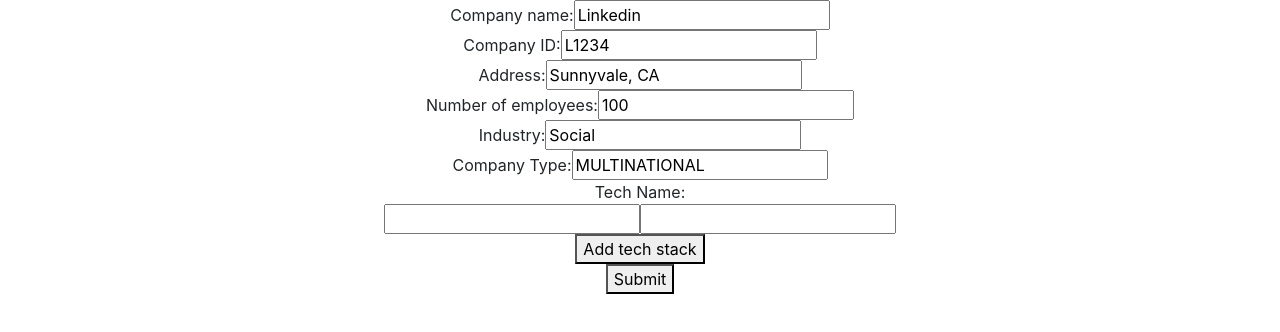
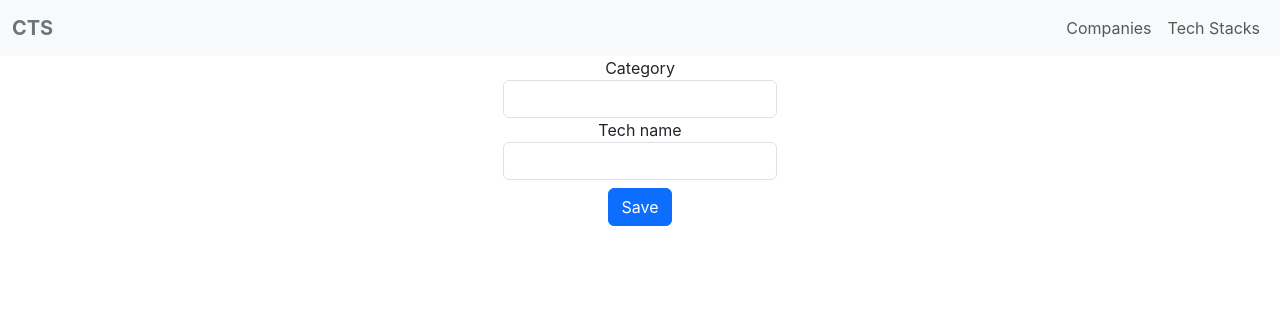
Before and after one commit to reinertisa/company-tech-stack, a React (Create React App) app in the folder cts-website/: page /techStacks in a window 1280 px wide. Shown: the top 332 px of the page. Built offline with nearby package versions, Linux system fonts and the light colour scheme.

Commit message:
feat(website): update company tech stack forms

```diff
--- a/cts-website/src/App.js
+++ b/cts-website/src/App.js
@@ -1,11 +1,20 @@
 import './App.css';
-import CompanyForm from "./components/edit/Company/Form";
+import Navbar from "./components/root/Navbar";
+import {BrowserRouter, Route, Routes} from "react-router";
+import CompanyPage from "./components/edit/Company";
+import TechStackPage from "./components/edit/TechStack";
 
 function App() {
-  return (
-    <div className="App">
-      <CompanyForm />
-    </div>
+    return (
+        <div className="App">
+            <BrowserRouter>
+                <Navbar />
+                <Routes>
+                    <Route path="/companies" element={<CompanyPage />} />
+                    <Route path="/techStacks" element={<TechStackPage />} />
+                </Routes>
+            </BrowserRouter>
+        </div>
   );
 }
 
--- a/cts-website/src/components/edit/Company/Form.js
+++ b/cts-website/src/components/edit/Company/Form.js
@@ -1,90 +1,38 @@
-import {useForm, useFieldArray} from 'react-hook-form';
-import {map} from 'lodash';
+import {useForm, FormProvider} from 'react-hook-form';
 import axios from 'axios';
+import FormText from "../../form/FormText";
+import FormSubmit from "../../form/Submit";
 
-export default function CompanyForm() {
-    const {register, handleSubmit, control} = useForm({
+export default function CompanyForm({onSave}) {
+    const formMethods = useForm({
         defaultValues: {
-            name: 'Linkedin',
-            companyId: 'L1234',
-            address: 'Sunnyvale, CA',
-            numOfEmployees: 100,
-            industry: 'Social',
-            type: 'MULTINATIONAL',
-            techStacks: [{
-                name: '',
-                category: ''
-            }]
+            name: '',
+            country: '',
+            size: '',
+            industry: '',
+            type: '',
         }
     });
 
-    const {fields, append, remove} = useFieldArray({
-        name: 'techStacks', control
-    });
+    const {handleSubmit, control} = formMethods;
 
     const onSubmit = async (data) => {
-        const result = await axios.post("http://localhost:8080/api/v1/companies", {
+        const rez = await axios.post("http://localhost:8080/api/v1/companies", {
             ...data,
         })
-        console.log('Data submitted successfully');
-        console.log(result);
+        onSave(rez?.data);
     }
 
     return (
+        <FormProvider {...formMethods}>
         <form onSubmit={handleSubmit(onSubmit)}>
-            <div>
-                <label htmlFor="name">Company name: </label>
-                <input id="name" type="text"{...register('name')}/>
-            </div>
-
-            <div>
-                <label htmlFor="companyId">Company ID: </label>
-                <input id="companyId" type="text" {...register('companyId')}/>
-            </div>
-
-            <div>
-                <label htmlFor="address">Address: </label>
-                <input id="address" type="text" {...register("address")} />
-            </div>
-
-            <div>
-                <label htmlFor="numOfEmployees">Number of employees: </label>
-                <input id="numOfEmployeess" type="text" {...register("numOfEmployees")} />
-            </div>
-
-            <div>
-                <label htmlFor="industry">Industry: </label>
-                <input id="industry" type="text" {...register("industry")} />
-            </div>
-
-            <div>
-                <label htmlFor="type">Company Type: </label>
-                <input id="type" type="text" {...register("type")} />
-            </div>
-
-            <div>
-                <label htmlFor="techStacks">Tech Name: </label>
-                {map(fields, (field, index) => {
-                    return (
-                        <div key={field.id}>
-                            <input type="text" {...register(`techStacks.${index}.name`)} />
-                            <input type="text" {...register(`techStacks.${index}.category`)} />
-                            {index > 0 && (
-                                    <button type="button" onClick={() => remove({name: ''})}>
-                                        Remove
-                                    </button>
-                                )
-                            }
-                        </div>
-                    )
-
-                })}
-                <button type="button" onClick={() => append({name: ''})}>Add tech stack</button>
-            </div>
-
-            <div>
-                <button type="submit">Submit</button>
-            </div>
+            <FormText name="name" label="Company name" />
+            <FormText name="country" label="Country" />
+            <FormText name="size" label="Number of employees" />
+            <FormText name="industry" label="Industry" />
+            <FormText name="type" label="Type" />
+            <FormSubmit>Save</FormSubmit>
         </form>
+        </FormProvider>
     )
 }
--- /dev/null
+++ b/cts-website/src/components/edit/Company/List.js
@@ -0,0 +1,30 @@
+import {map} from 'lodash';
+
+export default function CompanyList({data = []}) {
+    return (
+        <table>
+            <thead>
+                <tr>
+                    <th>Name</th>
+                    <th>Type</th>
+                    <th>Size</th>
+                    <th>Industry</th>
+                    <th>Country</th>
+                </tr>
+            </thead>
+            <tbody>
+            {map(data, (val) => {
+                return (
+                    <tr key={val.id}>
+                        <td>{val?.name}</td>
+                        <td>{val?.type}</td>
+                        <td>{val?.size}</td>
+                        <td>{val?.industry}</td>
+                        <td>{val?.country}</td>
+                    </tr>
+                );
+            })}
+            </tbody>
+        </table>
+    );
+}
--- /dev/null
+++ b/cts-website/src/components/edit/Company/index.js
@@ -0,0 +1,58 @@
+import CompanyForm from "./Form";
+import CompanyList from "./List";
+import ReadableWithTemplate from "../../Templates/ReadableWith";
+import useGet from "../../hooks/getData";
+import {useEffect, useState} from "react";
+import axios from "axios";
+
+export default function CompanyPage() {
+    const [loading, setLoading] = useState(false);
+    const [data, setData] = useState(null);
+    const [error, setError] = useState('');
+
+    useEffect(() => {
+        let mount = true;
+        const loadData = async () => {
+            try {
+                setLoading(true);
+                const rez = await axios.get('http://localhost:8080/api/v1/companies');
+                if (mount) {
+                    setData(rez?.data);
+                }
+                setLoading(false);
+            } catch (err) {
+                setError(err);
+            }
+        }
+        // noinspection JSIgnoredPromiseFromCall
+        loadData();
+
+        return () => {
+            mount = false;
+        }
+
+    }, []);
+
+    let body = loading ? 'Loading' : '';
+    if (data) {
+        body = (
+            <CompanyList data={data} />
+        );
+    } else if (error) {
+        body = error;
+    }
+
+
+    const saveHandler = (val) => {
+        console.log('Company saved.')
+        console.log(val);
+        setData([...data, val]);
+    }
+
+    return (
+        <ReadableWithTemplate>
+            <CompanyForm onSave={saveHandler} />
+            {body}
+        </ReadableWithTemplate>
+    );
+}
--- /dev/null
+++ b/cts-website/src/components/edit/TechStack/Form.js
@@ -0,0 +1,38 @@
+import {FormProvider, useForm} from "react-hook-form";
+import FormText from "../../form/FormText";
+import FormSubmit from "../../form/Submit";
+import axios from "axios";
+
+
+export default function TechStackForm({onSave}) {
+
+    const formMethods = useForm({
+        defaultValues: {
+            name: '',
+            category: '',
+        }
+
+    });
+
+    const {handleSubmit} = formMethods;
+
+
+    const onSubmit = async (data) => {
+        const result = await axios('http://localhost:8080/api/v1/techStacks', {
+            ...data,
+        })
+        onSave(data);
+    }
+
+
+    return (
+        <FormProvider {...formMethods}>
+            <form onSubmit={handleSubmit(onSubmit)}>
+                <FormText name="category" label="Category" />
+                <FormText name="name" label="Tech name" />
+                <FormSubmit>Save</FormSubmit>
+            </form>
+
+        </FormProvider>
+    );
+}
--- /dev/null
+++ b/cts-website/src/components/edit/TechStack/index.js
@@ -0,0 +1,12 @@
+import TechStackForm from "./Form";
+
+export default function TechStackPage() {
+
+    const saveHandler = (val) => {
+        console.log('Saved', val);
+    }
+
+    return (
+        <TechStackForm onSave={saveHandler} />
+    );
+}
```
Also changed, not shown: cts-website/src/components/edit/CompanyTechStack/index.js (added, +60 -0 lines).
